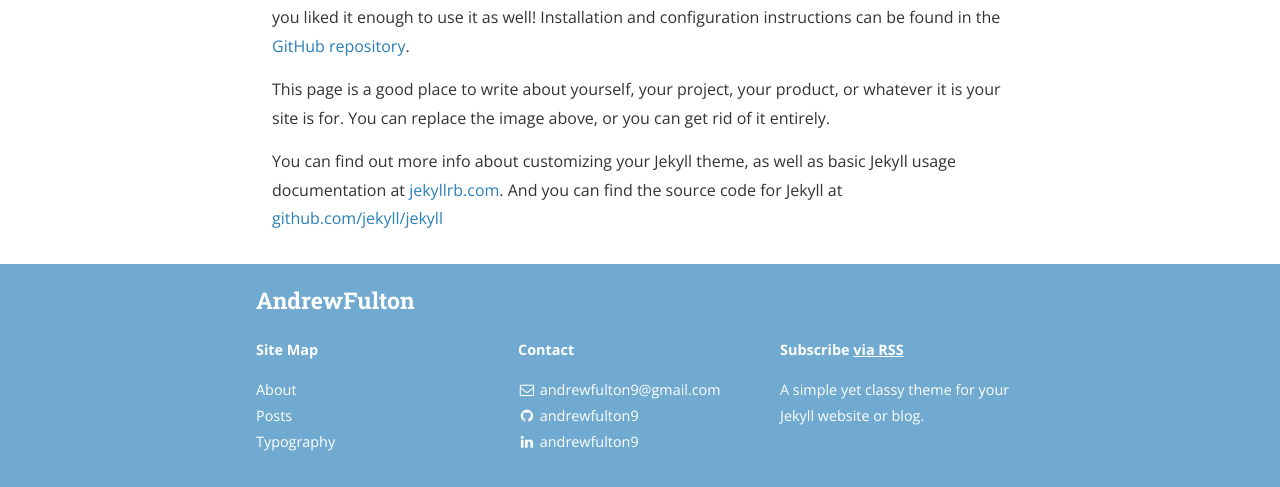
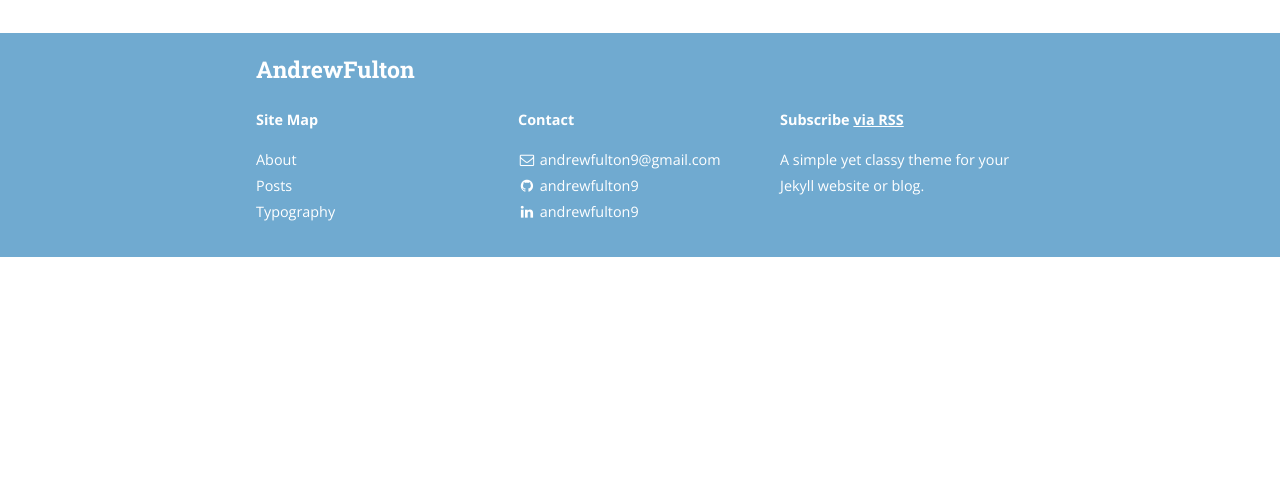
Before and after one commit to andrewfulton9/andrewfulton9.github.io, a Jekyll site: the page built from about.md, in a window 1280 px wide. Shown: the part 503-990 px from the top of the page. Built offline with Jekyll 4.4.1, drawn with Linux system fonts in a browser that asks for light colours; nearby versions of some CDN libraries; a style sheet for code colours, icons or effects is not loaded; after the commit the page ends 900 px from its top, so only the background shows below that; some of the changed text lies outside the part shown.

Commit message:
edited about me section

```diff
--- a/about.md
+++ b/about.md
@@ -6,12 +6,4 @@ permalink: /about/
 
 <img src="{{ site.baseurl }}/assets/me.jpg" title="Profile Picture" class="profile">
 
-Centrarium is a custom theme for Jekyll, made by [Ben Centra][bencentra] for his own blog. He'd be humbled if you liked it enough to use it as well! Installation and configuration instructions can be found in the [GitHub repository](https://github.com/bencentra/centrarium).
-
-This page is a good place to write about yourself, your project, your product, or whatever it is your site is for. You can replace the image above, or you can get rid of it entirely.
-
-You can find out more info about customizing your Jekyll theme, as well as basic Jekyll usage documentation at [jekyllrb.com](http://jekyllrb.com/). And you can find the source code for Jekyll at [github.com/jekyll/jekyll](https://github.com/jekyll/jekyll)
-
-[centrarium]: https://github.com/bencentra/centrarium
-[bencentra]: http://bencentra.com
-[jekyll]: https://github.com/jekyll/jekyll
+My name is Andrew Fulton.
```
